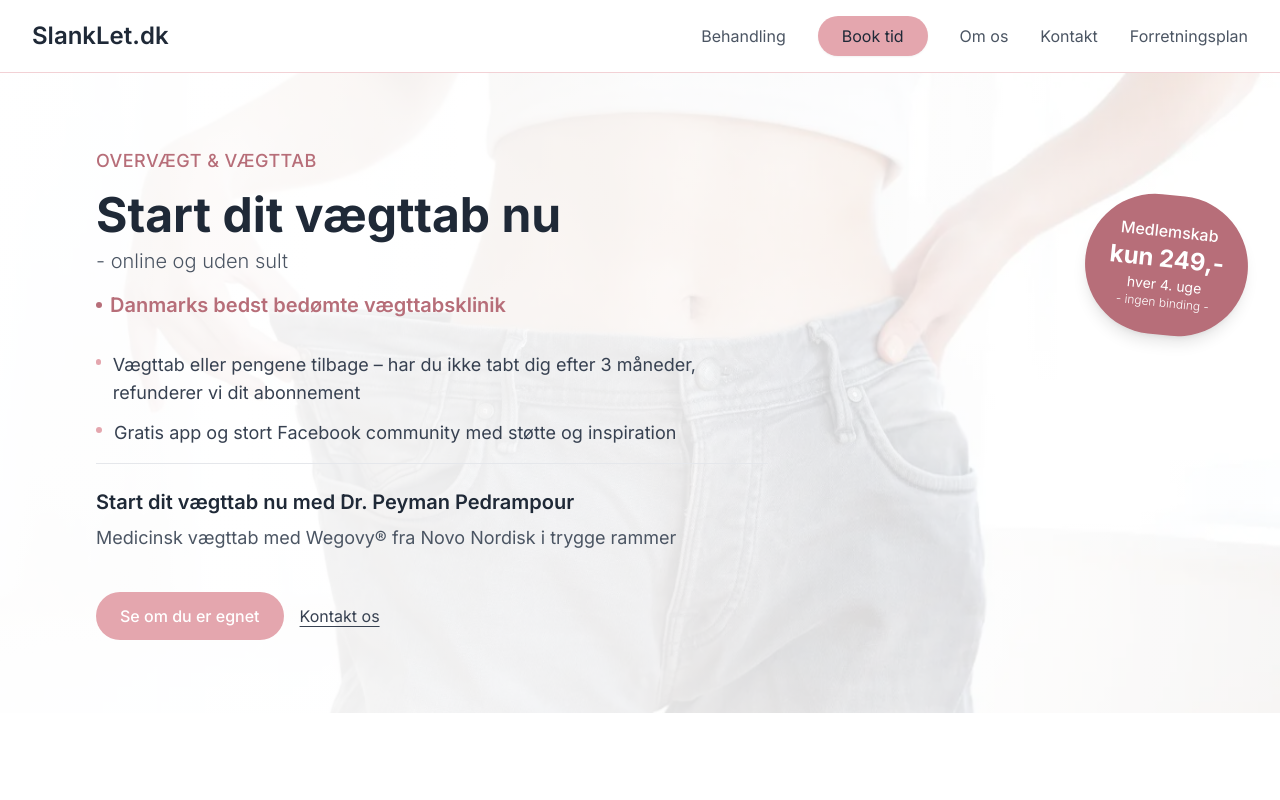
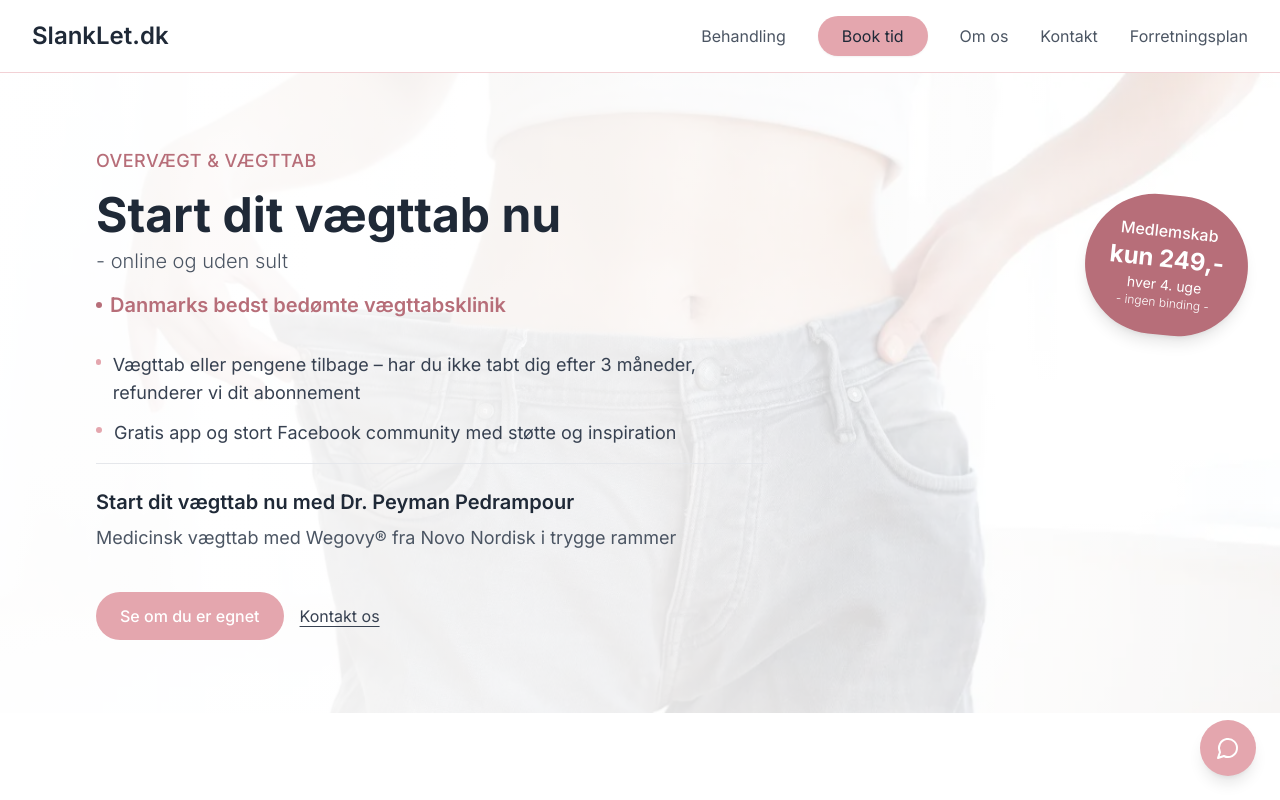
Before and after one commit to flight505/weight_loss, a Next.js app: page / in a window 1280 px wide. Shown: the top 800 px of the page. Built offline with nearby package versions, Linux system fonts and the light colour scheme.

Commit message:
Add ChatBot component to RootLayout for enhanced user interaction

```diff
--- a/src/app/layout.tsx
+++ b/src/app/layout.tsx
@@ -3,6 +3,7 @@ import { Inter } from 'next/font/google';
 import { ThemeProvider } from '@/components/theme-provider';
 import Navbar from '@/components/layout/navbar';
 import { Footer } from '@/components/layout/footer';
+import { ChatBot } from '@/components/chat/chat-bot';
 import './globals.css';
 
 const inter = Inter({
@@ -35,6 +36,7 @@ export default function RootLayout({
           <Navbar />
           {children}
           <Footer />
+          <ChatBot />
         </ThemeProvider>
       </body>
     </html>
```
